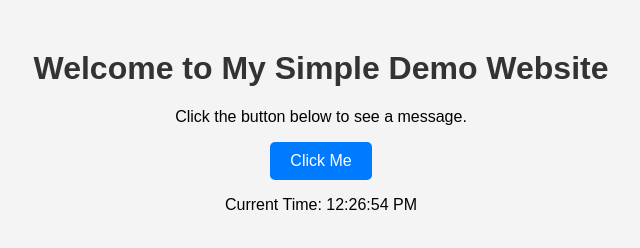
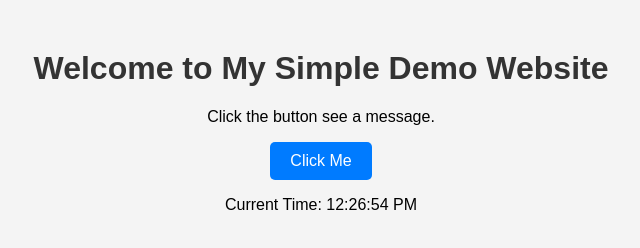
Before and after one commit to security123team/test, a plain HTML site: page index.html in a window 1280 px wide. Shown: the whole page, without its empty margins (319-959 px from the left). Drawn offline with Linux system fonts and the light colour scheme.

Commit message:
Update index.html

```diff
--- a/index.html
+++ b/index.html
@@ -8,7 +8,7 @@
 </head>
 <body>
     <h1>Welcome to My Simple Demo Website</h1>
-    <p>Click the button below to see a message.</p>
+    <p>Click the button see a message.</p>
     <button onclick="showMessage()">Click Me</button>
     <p id="message"></p>
 
```
